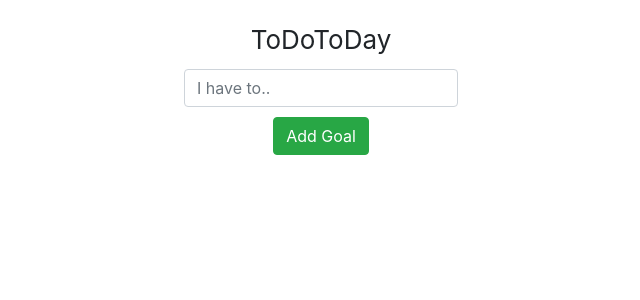
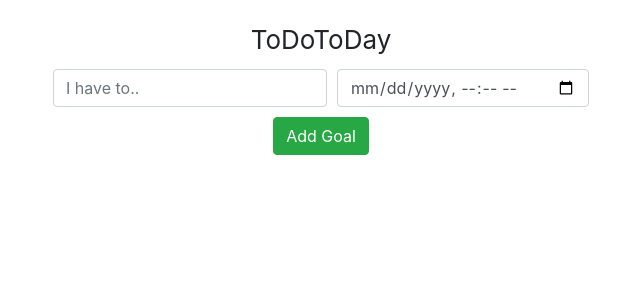
Before and after one commit to Basruhe/todotoday, a React (Create React App) app: page / in a window 1280 px wide. Shown: the top 300 px of the page, without its empty margins (319-959 px from the left). Built offline with nearby package versions, Linux system fonts and the light colour scheme.

Commit message:
added goal date functionality

```diff
--- a/src/components/App.jsx
+++ b/src/components/App.jsx
@@ -16,7 +16,8 @@ class App extends Component {
   addGoal() {
     // console.log("(App) this.state contains:", this.state);
     // console.log("(App) this.props contains:", this.props);
-    this.props.addGoal(this.state.text);
+    console.log("this.state.dueDate", this.state.dueDate);
+    this.props.addGoal(this.state.text, this.state.dueDate);
   }
 
   deleteGoal(id) {
@@ -61,6 +62,13 @@ class App extends Component {
               placeholder="I have to.."
               onChange={(event) => this.setState({ text: event.target.value })}
             />
+            <input
+              className="form-control"
+              type="datetime-local"
+              onChange={(event) =>
+                this.setState({ dueDate: event.target.value })
+              }
+            />
           </div>
         </div>
 
--- a/src/reducers/index.js
+++ b/src/reducers/index.js
@@ -4,8 +4,9 @@ const goal = (action) => {
   // let { text, dueDate } = action;
   console.log("current goal", goal);
   return {
+    id: Math.random(),
     text: action.text,
-    id: Math.random(),
+    dueDate: action.dueDate,
   };
 };
 
```
